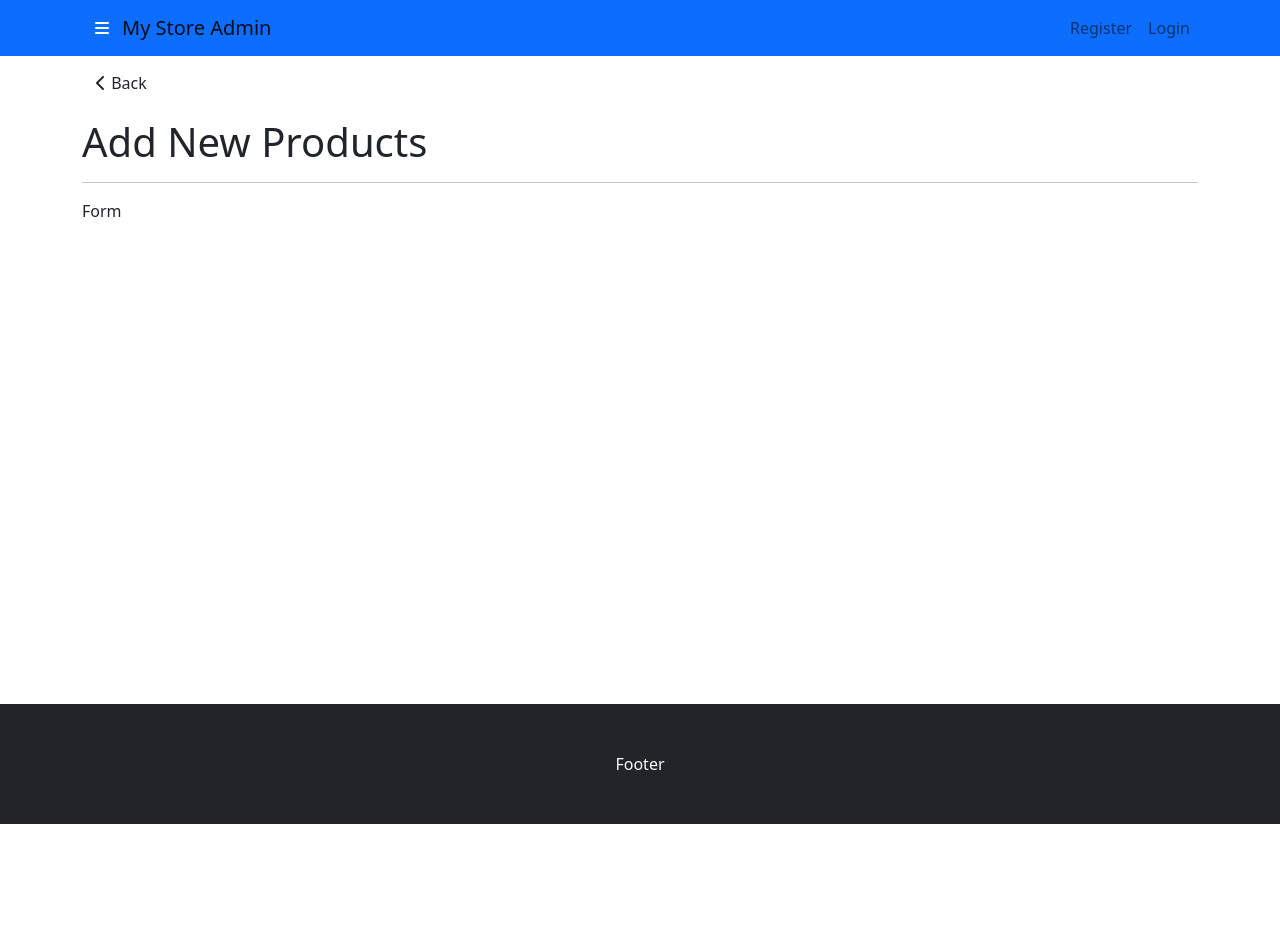
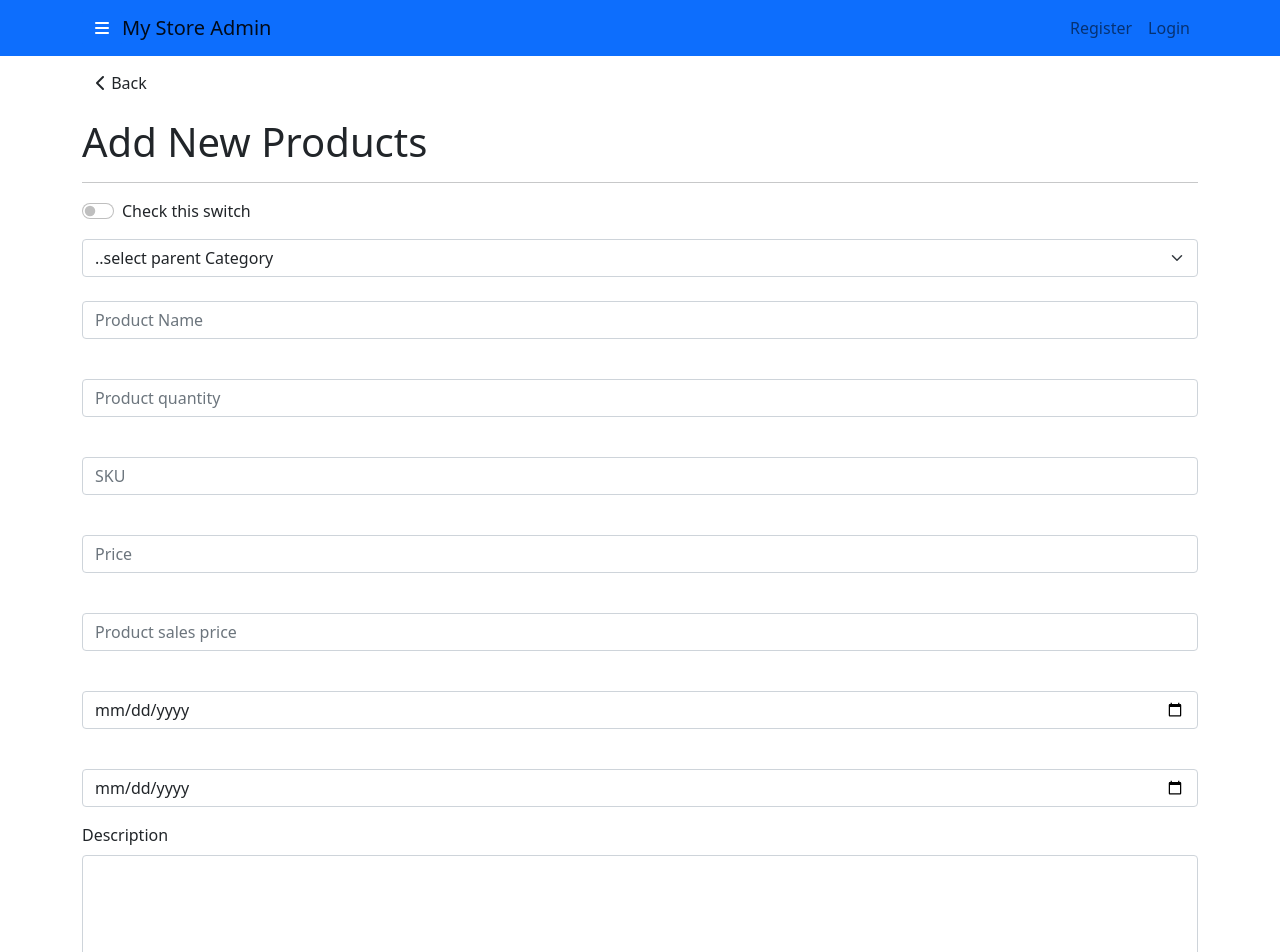
Before and after one commit to Dipak2056/ecommerce-frontend, a React (Create React App) app: page /product/new in a window 1280 px wide. Shown: the top 952 px of the page. Before the commit the page ends 824 px from the top, so only its background shows below. Built offline with nearby package versions, Linux system fonts and the light colour scheme.

Commit message:
created ui for new product add feature

```diff
--- /dev/null
+++ b/src/components/custom-input/CustomInput.jsx
@@ -0,0 +1,11 @@
+import React from "react";
+import { Form } from "react-bootstrap";
+
+export const CustomInput = ({ label, ...rest }) => {
+  return (
+    <Form.Group className="mb-3">
+      <Form.Label>{label}</Form.Label>
+      <Form.Control {...rest} />
+    </Form.Group>
+  );
+};
--- /dev/null
+++ b/src/components/product-form/ProductForm.jsx
@@ -0,0 +1,103 @@
+import React from "react";
+import { Button, Form } from "react-bootstrap";
+import { useSelector } from "react-redux";
+import { CustomInput } from "../custom-input/CustomInput";
+
+export const ProductForm = () => {
+  const { categories } = useSelector((state) => state.category);
+
+  const inputFields = [
+    {
+      name: "name",
+      lable: "Name",
+      placeholder: "Product Name",
+      required: true,
+    },
+    {
+      name: "qty",
+      lable: "QTY",
+      placeholder: "Product quantity",
+      type: "Number",
+      required: true,
+    },
+    {
+      name: "sku",
+      lable: "SKU",
+      placeholder: "Product unique text",
+      required: true,
+      placeholder: "SKU",
+    },
+    {
+      name: "price",
+      lable: "price",
+      type: "number",
+      placeholder: "Price",
+      required: true,
+    },
+    {
+      name: "salesPrice",
+      lable: "salesPrice",
+      type: "number",
+      placeholder: "Product sales price",
+      required: false,
+    },
+    {
+      name: "salesStartDate",
+      lable: "sales Start Date",
+      placeholder: "sales Start Date",
+      required: false,
+      type: "date",
+    },
+    {
+      name: "salesEndDate",
+      lable: "sales Emd Date",
+      placeholder: "sales End Date",
+      required: false,
+      type: "date",
+    },
+    {
+      name: "description",
+      as: "textarea",
+      label: "Description",
+      rows: 10,
+    },
+  ];
+
+  return (
+    <Form>
+      <Form.Group className="mb-3">
+        <Form.Check
+          name="status"
+          type="switch"
+          id="custom-switch"
+          label="Check this switch"
+        ></Form.Check>
+      </Form.Group>
+      <Form.Group controlId="formGridState">
+        <Form.Select
+          name="parentCatId"
+          defaultValue="Choose..."
+          // onChange={handleOnChange}
+        >
+          <option value="">..select parent Category</option>
+          {categories.map(
+            (item) =>
+              !item.parentCatId && (
+                <option key={item._id} value={item._id}>
+                  {item.catName}
+                </option>
+              )
+          )}
+        </Form.Select>
+      </Form.Group>
+
+      {inputFields.map((item, i) => (
+        <CustomInput key={i} {...item} />
+      ))}
+
+      <Button variant="primary" type="submit">
+        Submit
+      </Button>
+    </Form>
+  );
+};
--- a/src/pages/product/NewProduct.jsx
+++ b/src/pages/product/NewProduct.jsx
@@ -2,6 +2,7 @@ import React from "react";
 import { Button } from "react-bootstrap";
 import { Link } from "react-router-dom";
 import AdminLayout from "../../components/pages/layouts/AdminLayout";
+import { ProductForm } from "../../components/product-form/ProductForm";
 
 const NewProduct = () => {
   return (
@@ -16,7 +17,9 @@ const NewProduct = () => {
       </div>
       <h1 className="mt-3">Add New Products </h1>
       <hr />
-      <div>Form</div>
+      <div>
+        <ProductForm />
+      </div>
     </AdminLayout>
   );
 };
```
